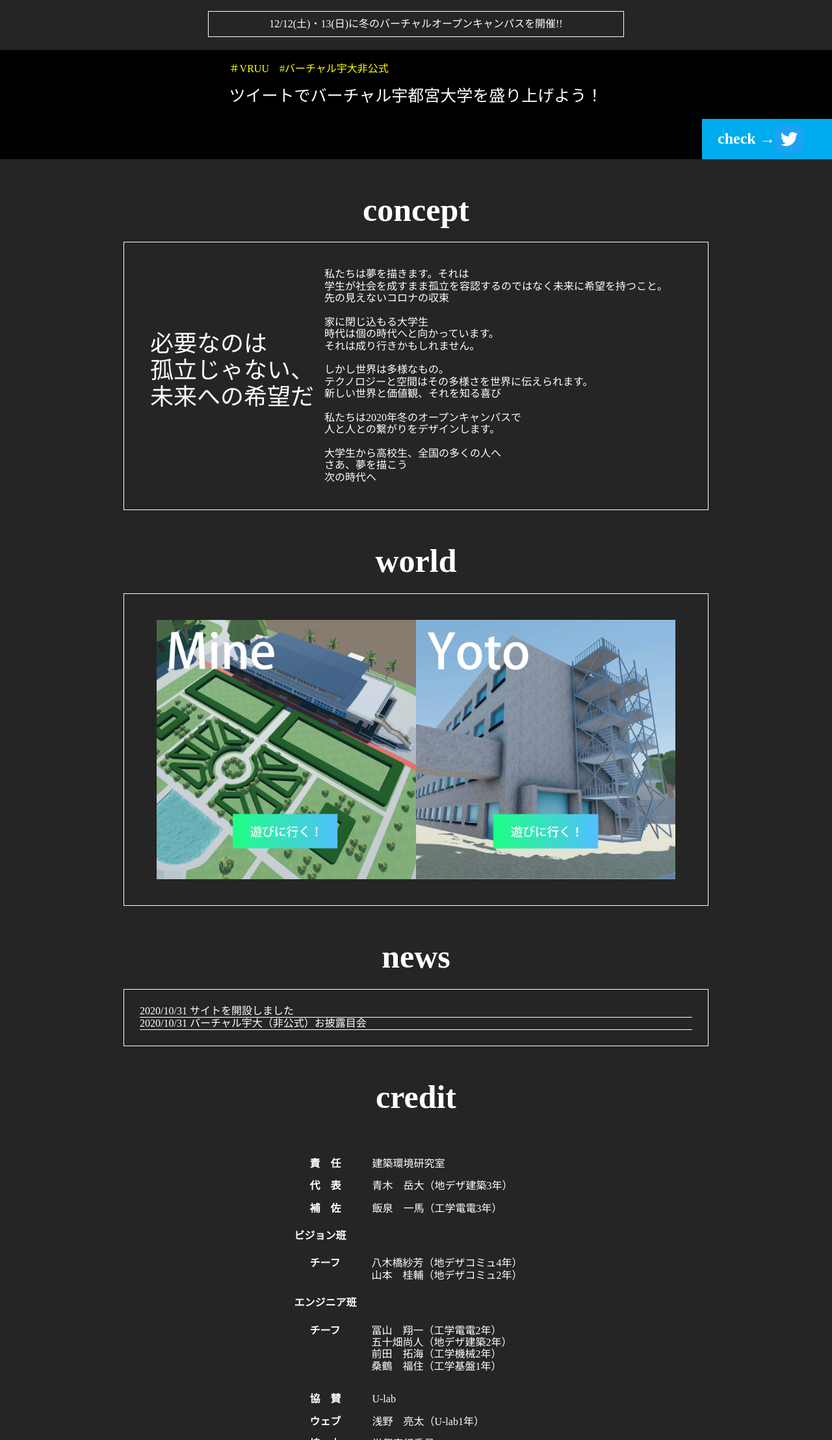
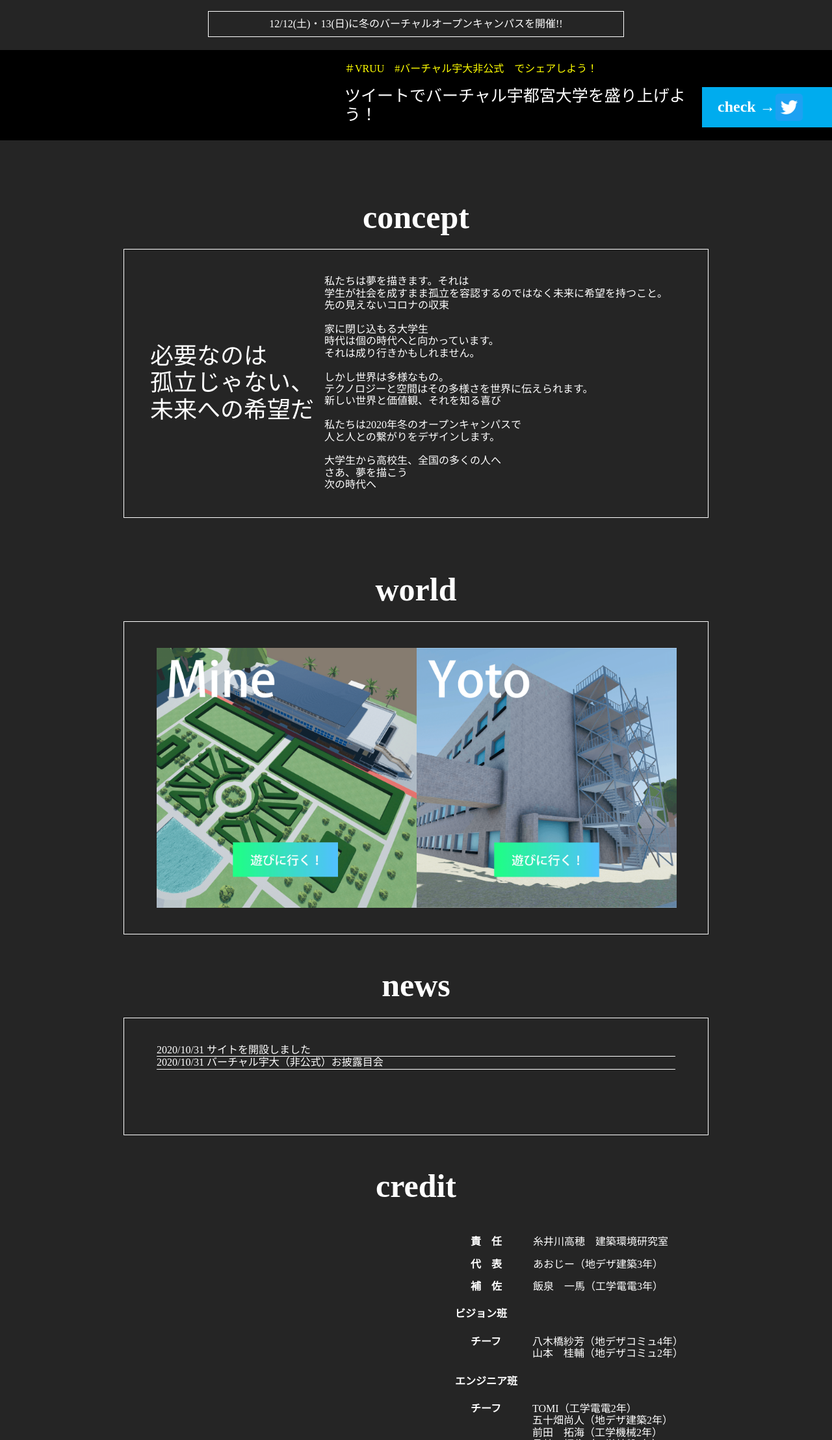
Before and after one commit to u-lab/uuvr.github.io, a plain HTML site: page index.html in a window 1280 px wide. Shown: the part 584-2800 px from the top of the page at 65% size. Drawn offline with Linux system fonts and the light colour scheme.

Commit message:
wip 浅野くんの

```diff
--- a/index.html
+++ b/index.html
@@ -34,19 +34,16 @@
         </div>
     </div>
     <div class="帯">
-
-        <div class="帯-wrapper">
-            <div class="帯-item">＃VRUU　#バーチャル宇大非公式</div><br>
+        <div class="帯-item">＃VRUU　#バーチャル宇大非公式　でシェアしよう！</div><br>
         <div class="帯-item2">
             <p>
                 ツイートでバーチャル宇都宮大学を盛り上げよう！
             </p>
-            </div>
-        </div>
-    </div>
             <div class="twitter-body">
                 <div class="twitter-check">
                     <a class="twitter-button" href="https://twitter.com/VRUU_uu"><span>check →</span><img src="twitter.png" width="42"></a>
+                </div>
+            </div>
         </div>
     </div>
     <div class="body1">
@@ -82,12 +79,8 @@
     <div class="body2">
         <h2 class="heading" id="world">world</h2>
         <div class="world-box">
-            <a href="https://cluster.mu/w/b677e156-e8cf-475f-9202-92e74d5bc4ec">
-                <img src="mine.png" alt="峰のクラスターを見に行く" width="400">
-            </a>
-            <a hre="https://cluster.mu/w/73b85e37-10c9-4cb1-8ef7-2cd80cb93ddd">
-                <img src="yoto.png" alt="陽東のクラスターを見に行く" width="400">
-            </a>
+            <a href="https://cluster.mu/w/b677e156-e8cf-475f-9202-92e74d5bc4ec"><img src="mine.png" alt="峰のクラスターを見に行く" width="400"></a>
+            <a hre="https://cluster.mu/w/73b85e37-10c9-4cb1-8ef7-2cd80cb93ddd"><img src="yoto.png" alt="陽東のクラスターを見に行く" width="400"></a>
         </div>
     </div>
     <div class="body3">
@@ -100,16 +93,14 @@
     <div class="body4">
         <h2 class="heading" id="credit">credit</h2>
         <div class="credit">
-
-            <div class="credit-wrapper">
             <table>
                 <tr>
                     <th>責　任</th>
-                        <td>建築環境研究室</td>
+                    <td>糸井川高穂　建築環境研究室</td>
                 </tr>
                 <tr>
                     <th>代　表</th>
-                        <td>青木　岳大（地デザ建築3年）</td>
+                    <td>あおじー（地デザ建築3年）</td>
                 </tr>
                 <tr>
                     <th>補　佐</th>
@@ -129,7 +120,7 @@
             <table>
                 <tr>
                     <th>チーフ</th>
-                        <td>冨山　翔一（工学電電2年）<br>
+                    <td>TOMI（工学電電2年）<br>
                         五十畑尚人（地デザ建築2年）<br>
                         前田　拓海（工学機械2年）<br>
                         桑鶴　福住（工学基盤1年）
@@ -139,7 +130,7 @@
             <table>
                 <tr>
                     <th>協　賛</th>
-                        <td><a href="https://ulab-uu.com/" target="_blank">U-lab</a></td>
+                    <td>U-lab</td>
                 </tr>
                 <tr>
                     <th>ウェブ</th>
@@ -147,9 +138,10 @@
                 </tr>
                 <tr>
                     <th>協　力</th>
-                        <td>学祭実行委員<br>
-                            うーたす！<br>
-                            しーたす！<br>
+                    <td>峰が丘地域貢献ファンド<br>
+                        広報・地域連携室<br>
+                        アドミッションセンター<br>
+                        宇都宮大学学生広報スタッフ（UU-PRAS）<br>
                         情報研究会CACTUS<br>
                         赤川英之（OB）
                     </td>
@@ -157,19 +149,11 @@
             </table>
         </div>
     </div>
-    </div>
     <div class="footer-container">
         <div class="footer-title">VRUU</div>
     </div>
     <div class="footer-link">
-        <div class="footer-link-item">
-            <a href="https://ulab-uu.com/" target="_blank">
-                U-labサイト
-            </a>
-        </div>
-        <div class="footer-link-item">
-            <small>&copy;U-lab2020</small>
-        </div>
+        <div class="footer-link-item">&copy;U-lab2020</div>
     </div>
 </body>
 </html>
--- a/vruu.css
+++ b/vruu.css
@@ -1,4 +1,6 @@
 .header-container{
+    display: flex;
+    justify-content: space-between;
     background-color: black;
     color: white;
     align-items: center;
@@ -6,23 +8,10 @@
     padding-bottom: 20px;
 }
 
-@media screen and (min-width: 600px) {
-    .header-container {
-        display: flex;
-        justify-content: space-between;
-    }
-}
-
 .header-links{
     display: flex;
-    font-size: 16px;
+    font-size: 24px;
     margin-right: 40px;
-}
-
-@media screen and (min-width: 600px) {
-    .header-links{
-        font-size: 24px;
-    }
 }
 
 .header-title{
@@ -43,38 +32,28 @@
     background-color: #252525;
 }
 
-.top-image {
-    max-width: 100%;
-}
-
 .top-news{
     width: 640px;
-    max-width: 100%;
     border: white 1px solid;
     margin-left: auto;
     margin-right: auto;
     margin-top: 20px;
     color: white;
-    padding: 10px 0;
+    padding-top: 10px;
+    padding-bottom: 10px;
 }
 
 .帯{
-    display: flex;
-    justify-content: center;
     background-color: black;
     padding-top: 20px;
     padding-bottom: 20px;
-}
-
-.帯-wrapper {
-    display: inline-block;
-    margin: 0 auto;
-    padding: 0 8px;
+    padding-left: 530px;
 }
 
 .帯-item{
     color: yellow;
 }
+
 
 .帯-item2{
     color: white;
@@ -112,58 +91,34 @@
 .heading{
     background-color: #252525;
     color: white;
-    font-size: 40px;
+    font-size: 50px;
     font-weight: bolder;
     text-align: center;
-    padding-top: 32px;
-}
-
-@media screen and (min-width: 600px) {
-    .heading{
-        font-size: 50px;
     padding-top: 50px;
-    }
 }
 
 .concept-box{
     margin-top: 20px;
     border: 1px white solid;
+    display: flex;
     max-width: 900px;
-    padding: 40px 16px;
+    padding: 40px;
     margin-left: auto;
     margin-right: auto;
+    align-items: center;
 }
 
 .concept1{
     background-color: #252525;
-    font-size: 32px;
+    font-size: 36px;
     margin-right: 16px;
-    margin-bottom: 16px;
 }
 
 .concept2{
     background-color: #252525;
 }
 
-@media screen and (min-width: 600px) {
-    .concept-box{
-        display: flex;
-        align-items: center;
-        padding: 40px;
-        margin-bottom: 0;
-    }
-
-    .concept1 {
-        font-size: 36px;
-    }
-}
-
-.body1 {
-    padding: 0 8px;
-}
-
 .body2{
-    padding: 0 8px;
     background-color: #252525;
 }
 
@@ -173,29 +128,18 @@
     margin-top: 20px;
     margin-left: auto;
     margin-right: auto;
-    padding: 24px;
-}
-
-@media screen and (min-width: 600px) {
-    .world-box {
-        display: flex;
-        justify-content: space-between;
-        align-items: center;
     padding-top: 40px;
     padding-bottom: 40px;
     padding-left: 50px;
     padding-right: 50px;
-    }
-}
-
-.world-box img {
-    max-width: 100%;
+    display: flex;
+    justify-content: space-between;
+    align-items: center;
 }
 
 .body3{
     background-color: #252525;
     color: white;
-    padding: 0 8px;
 }
 
 .news-box{
@@ -204,7 +148,10 @@
     margin-top: 20px;
     margin-left: auto;
     margin-right: auto;
-    padding: 24px;
+    padding-top: 40px;
+    padding-bottom: 100px;
+    padding-left: 50px;
+    padding-right: 50px;
 }
 
 .body4{
@@ -213,15 +160,9 @@
     padding-bottom: 80px;
 }
 
-.credit {
-    display: flex;
-    justify-content: center;
+.credit{
     margin-top: 40px;
-    padding: 0 8px;
-}
-
-.credit-wrapper {
-    display: inline-block;
+    margin-left: 700px;
 }
 
 .credit table{
@@ -230,22 +171,11 @@
 }
 
 .credit table th{
-    padding: 8px 16px;
-}
-
-.credit table td{
-    padding: 8px 16px;
-}
-
-
-@media screen and (min-width: 600px) {
-    .credit table th{
     padding: 8px 24px;
 }
 
 .credit table td{
     padding: 8px 24px;
-    }
 }
 
 .footer-container{
@@ -267,18 +197,11 @@
 
 .footer-link{
     background-color: white;
-    padding: 8px 0;
 }
 
 .footer-link-item{
     color: black;
     text-align: center;
-    margin: 8px 0;
 }
 
 /* こんにちは */
-.footer-link-item a {
-    color: #068362;
-}
-
-/* こんにちは */
```
Lines whose indentation alone changed are shown as unchanged.
